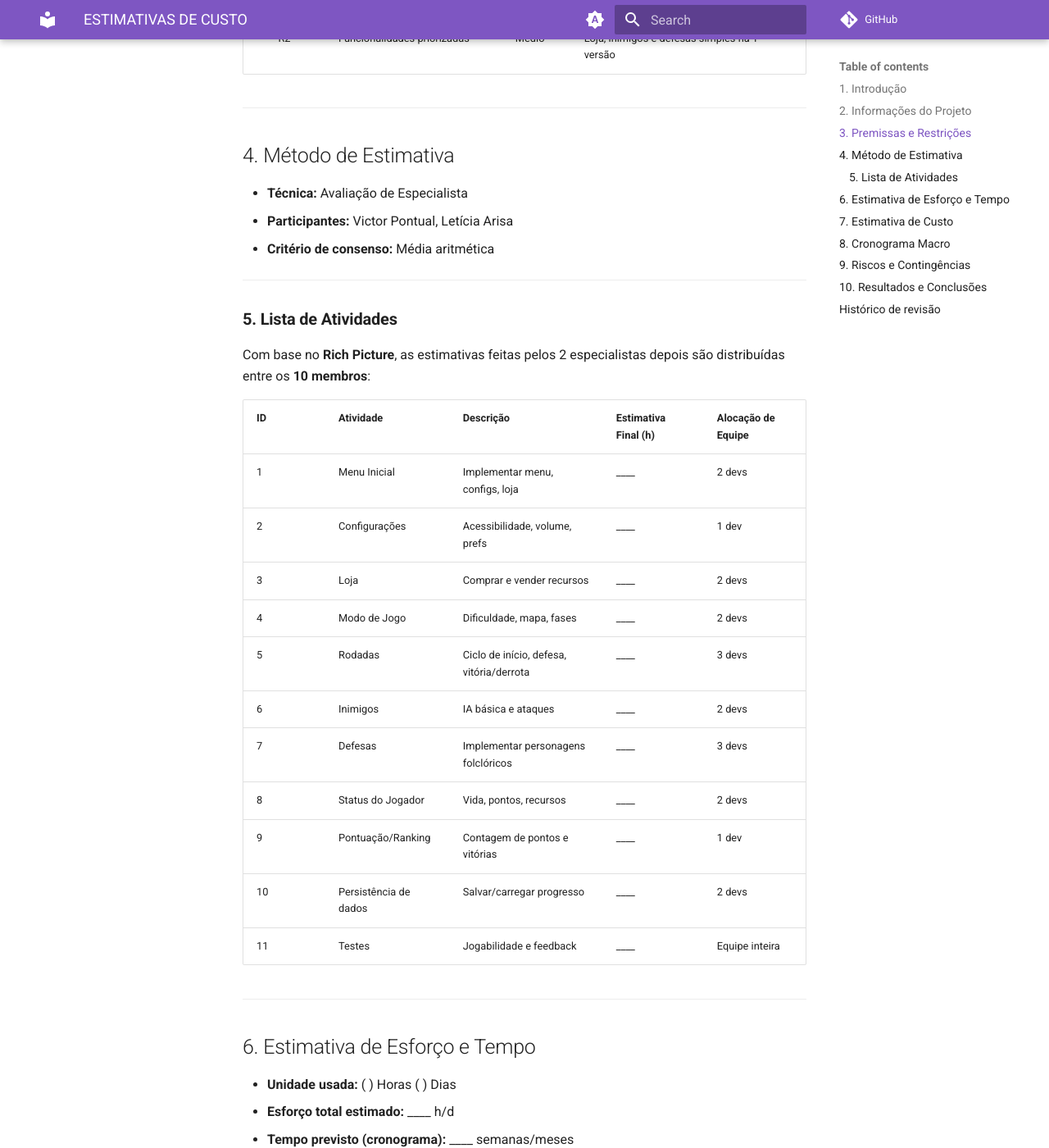
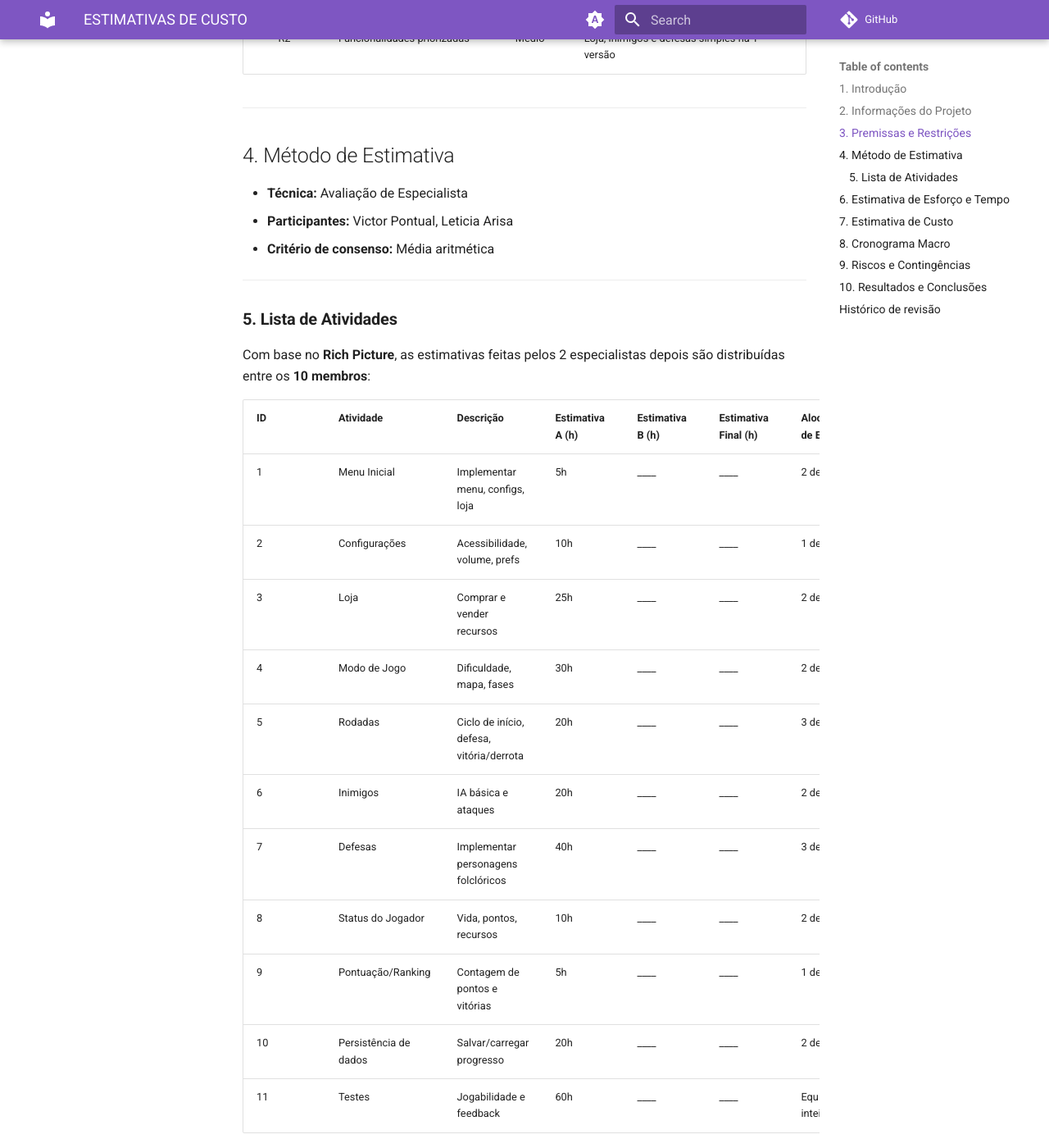
Before and after one commit to UnBArqDsw2025-2-Turma01/2025.2-T01-G1_JogoDigital_Entrega_01, an MkDocs documentation site: the page built from docs/Base/ArtefatosGeneralistas/Estimativas.md, in a window 1280 px wide and 1400 px high, scrolled down 900 px. Shown: the whole window at 82% size. Built offline with MkDocs 1.6.1 and Material for MkDocs 9.7.7, drawn with Linux system fonts in a browser that asks for light colours; comment, search, counter and statistics services are not loaded; some of the changed text lies outside the part shown.

Commit message:
Preenchimento da coluna A da tabela de Lista de Atividade

```diff
--- a/docs/Base/ArtefatosGeneralistas/Estimativas.md
+++ b/docs/Base/ArtefatosGeneralistas/Estimativas.md
@@ -29,7 +29,7 @@ Essa técnica consiste em reunir pessoas com experiência no domínio ou projeto
 ## 4. Método de Estimativa
 
 * **Técnica:** Avaliação de Especialista
-* **Participantes:** Victor Pontual, Letícia Arisa
+* **Participantes:** Victor Pontual, Leticia Arisa
 * **Critério de consenso:** Média aritmética
 
 ---
@@ -38,25 +38,26 @@ Essa técnica consiste em reunir pessoas com experiência no domínio ou projeto
 
 Com base no **Rich Picture**, as estimativas feitas pelos 2 especialistas depois são distribuídas entre os **10 membros**:
 
-| ID | Atividade             | Descrição                                | Estimativa Final (h) | Alocação de Equipe |
-| -- | --------------------- | ---------------------------------------- | -------------------- | ------------------ |
-| 1  | Menu Inicial          | Implementar menu, configs, loja          | \_\_\_\_             | 2 devs             |
-| 2  | Configurações         | Acessibilidade, volume, prefs            | \_\_\_\_             | 1 dev              |
-| 3  | Loja                  | Comprar e vender recursos                | \_\_\_\_             | 2 devs             |
-| 4  | Modo de Jogo          | Dificuldade, mapa, fases                 | \_\_\_\_             | 2 devs             |
-| 5  | Rodadas               | Ciclo de início, defesa, vitória/derrota | \_\_\_\_             | 3 devs             |
-| 6  | Inimigos              | IA básica e ataques                      | \_\_\_\_             | 2 devs             |
-| 7  | Defesas               | Implementar personagens folclóricos      | \_\_\_\_             | 3 devs             |
-| 8  | Status do Jogador     | Vida, pontos, recursos                   | \_\_\_\_             | 2 devs             |
-| 9  | Pontuação/Ranking     | Contagem de pontos e vitórias            | \_\_\_\_             | 1 dev              |
-| 10 | Persistência de dados | Salvar/carregar progresso                | \_\_\_\_             | 2 devs             |
-| 11 | Testes                | Jogabilidade e feedback                  | \_\_\_\_             | Equipe inteira     |
+| ID | Atividade             | Descrição                                | Estimativa A (h) | Estimativa B (h) | Estimativa Final (h) | Alocação de Equipe |
+| -- | --------------------- | ---------------------------------------- | ---------------- | ---------------- | -------------------- | ------------------ |
+| 1  | Menu Inicial          | Implementar menu, configs, loja          |       5h         | ____             | ____                 | 2 devs             |
+| 2  | Configurações         | Acessibilidade, volume, prefs            |       10h        | ____             | ____                 | 1 dev              |
+| 3  | Loja                  | Comprar e vender recursos                |       25h        | ____             | ____                 | 2 devs             |
+| 4  | Modo de Jogo          | Dificuldade, mapa, fases                 |       30h        | ____             | ____                 | 2 devs             |
+| 5  | Rodadas               | Ciclo de início, defesa, vitória/derrota |       20h        | ____             | ____                 | 3 devs             |
+| 6  | Inimigos              | IA básica e ataques                      |       20h        | ____             | ____                 | 2 devs             |
+| 7  | Defesas               | Implementar personagens folclóricos      |       40h        | ____             | ____                 | 3 devs             |
+| 8  | Status do Jogador     | Vida, pontos, recursos                   |       10h        | ____             | ____                 | 2 devs             |
+| 9  | Pontuação/Ranking     | Contagem de pontos e vitórias            |       5h         | ____             | ____                 | 1 dev              |
+| 10 | Persistência de dados | Salvar/carregar progresso                |       20h        | ____             | ____                 | 2 devs             |
+| 11 | Testes                | Jogabilidade e feedback                  |       60h        | ____             | ____                 | Equipe inteira     |
+
 
 ---
 
 ## 6. Estimativa de Esforço e Tempo
 
-* **Unidade usada:** ( ) Horas  ( ) Dias
+* **Unidade usada:** (x) Horas  ( ) Dias
 * **Esforço total estimado:** \_\_\_\_ h/d
 * **Tempo previsto (cronograma):** \_\_\_\_ semanas/meses
 * **Equipe média:** \_\_\_\_ pessoas
@@ -111,3 +112,4 @@ Decisões tomadas: \_\_\_\_
 |   Data   | Versão | Descrição            | Autor(es) |
 | :------: | :----: | :------------------- | :-------- |
 | 03/09 |   0.1  | Criação do documento base para preenchimento futuro | Victor Pontual  |
+| 03/09 |   0.2  | Preenchimento da coluna A da tabela de Lista de Atividades | Leticia Arisa  |
```
